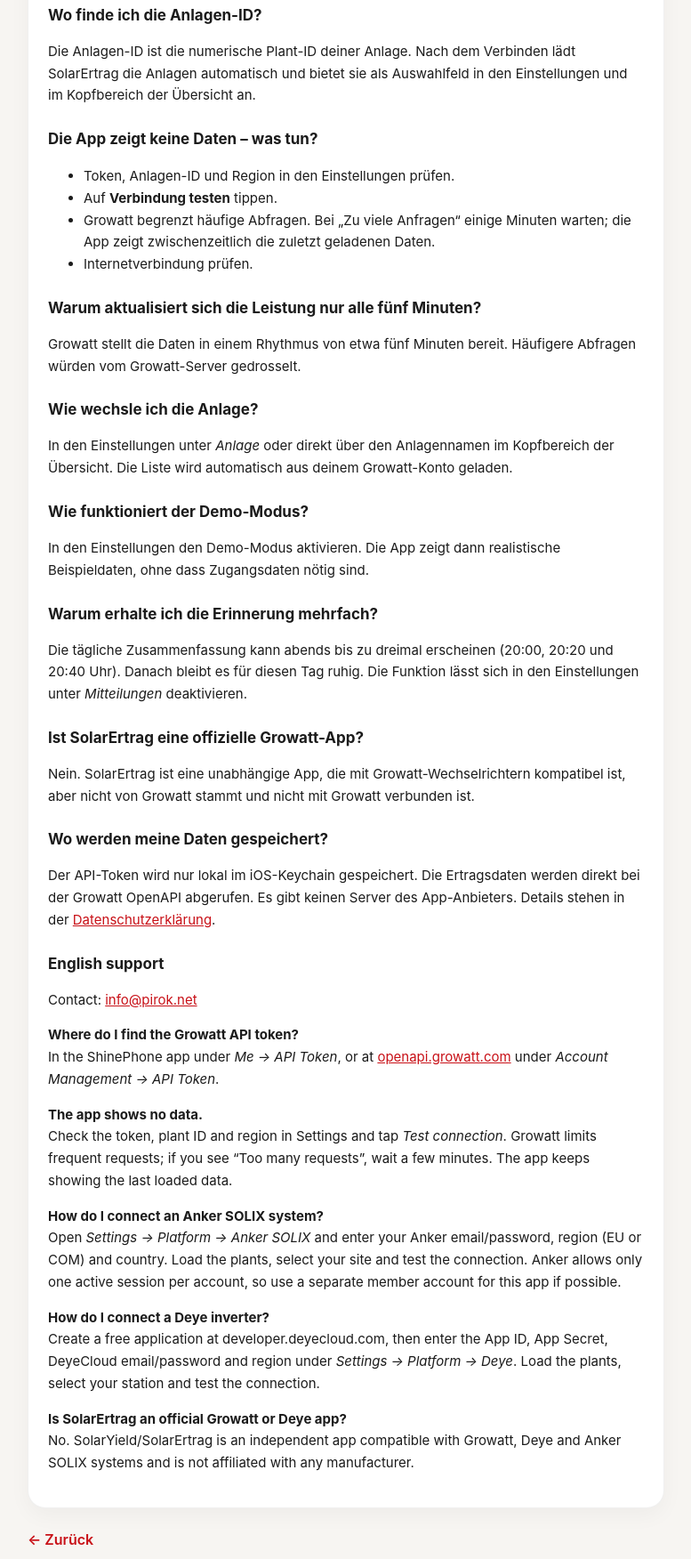
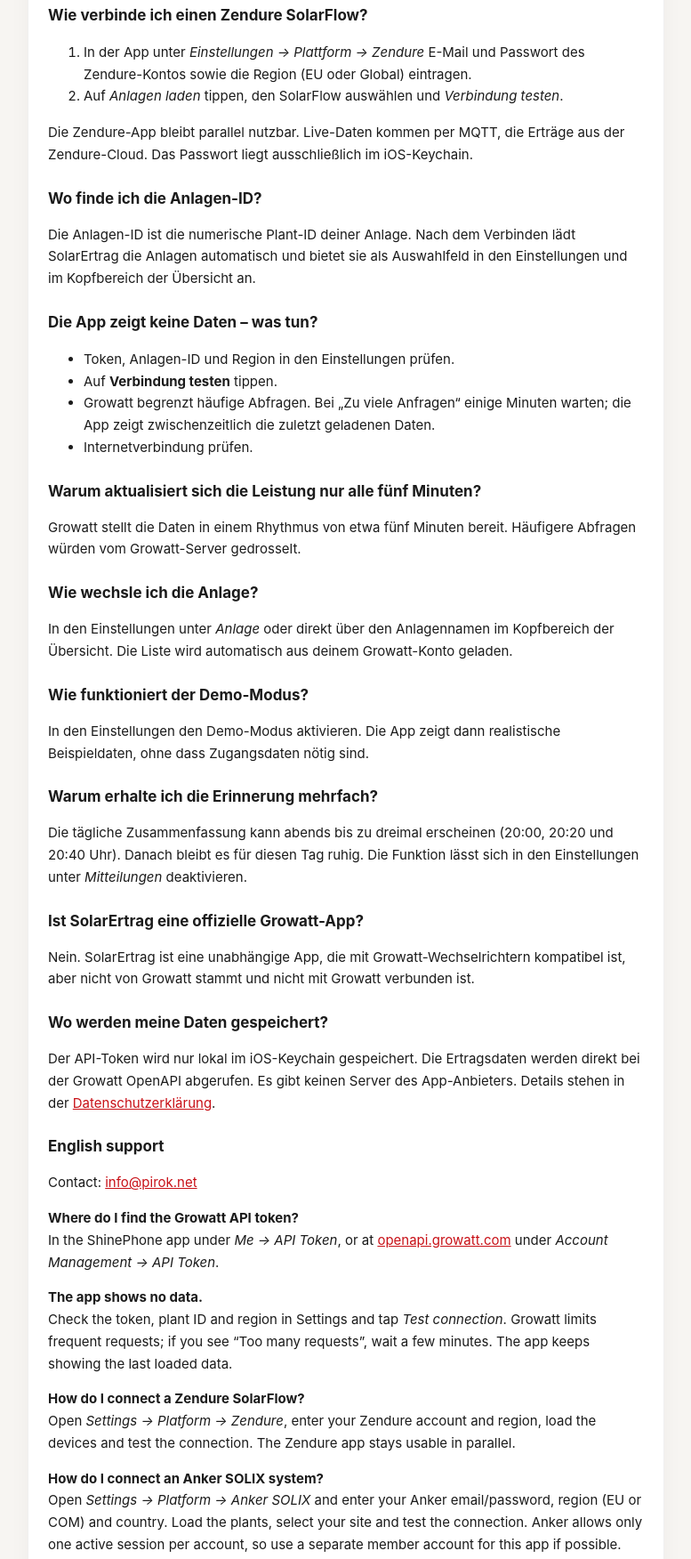
Before and after one commit to zladdi2018/solar-ertrag-support, a plain HTML site: page support.html in a window 1280 px wide. Shown: the part 913-2665 px from the top of the page at 89% size, without its empty margins (251-1028 px from the left). Drawn offline with Linux system fonts and the light colour scheme.

Commit message:
Document Zendure SolarFlow support and privacy

```diff
--- a/support.html
+++ b/support.html
@@ -56,6 +56,13 @@
     </ol>
     <p>Anker erlaubt pro Konto nur <strong>eine aktive Sitzung</strong>. Meldet sich SolarErtrag an, wird die Anker-App ausgeloggt – und umgekehrt. Am besten ein zweites Anker-Mitgliedskonto anlegen, dieses mit der Anlage teilen und nur in SolarErtrag nutzen. Das Passwort liegt ausschließlich im iOS-Keychain.</p>
 
+    <h2>Wie verbinde ich einen Zendure SolarFlow?</h2>
+    <ol>
+      <li>In der App unter <em>Einstellungen → Plattform → Zendure</em> E-Mail und Passwort des Zendure-Kontos sowie die Region (EU oder Global) eintragen.</li>
+      <li>Auf <em>Anlagen laden</em> tippen, den SolarFlow auswählen und <em>Verbindung testen</em>.</li>
+    </ol>
+    <p>Die Zendure-App bleibt parallel nutzbar. Live-Daten kommen per MQTT, die Erträge aus der Zendure-Cloud. Das Passwort liegt ausschließlich im iOS-Keychain.</p>
+
     <h2>Wo finde ich die Anlagen-ID?</h2>
     <p>Die Anlagen-ID ist die numerische Plant-ID deiner Anlage. Nach dem Verbinden lädt SolarErtrag die Anlagen automatisch und bietet sie als Auswahlfeld in den Einstellungen und im Kopfbereich der Übersicht an.</p>
 
@@ -91,6 +98,8 @@
     In the ShinePhone app under <em>Me → API Token</em>, or at <a href="https://openapi.growatt.com">openapi.growatt.com</a> under <em>Account Management → API Token</em>.</p>
     <p><strong>The app shows no data.</strong><br>
     Check the token, plant ID and region in Settings and tap <em>Test connection</em>. Growatt limits frequent requests; if you see “Too many requests”, wait a few minutes. The app keeps showing the last loaded data.</p>
+    <p><strong>How do I connect a Zendure SolarFlow?</strong><br>
+    Open <em>Settings → Platform → Zendure</em>, enter your Zendure account and region, load the devices and test the connection. The Zendure app stays usable in parallel.</p>
     <p><strong>How do I connect an Anker SOLIX system?</strong><br>
     Open <em>Settings → Platform → Anker SOLIX</em> and enter your Anker email/password, region (EU or COM) and country. Load the plants, select your site and test the connection. Anker allows only one active session per account, so use a separate member account for this app if possible.</p>
     <p><strong>How do I connect a Deye inverter?</strong><br>
```
Also changed, not shown: index.html (+2 -2 lines), privacy.html (+2 -1 lines).
